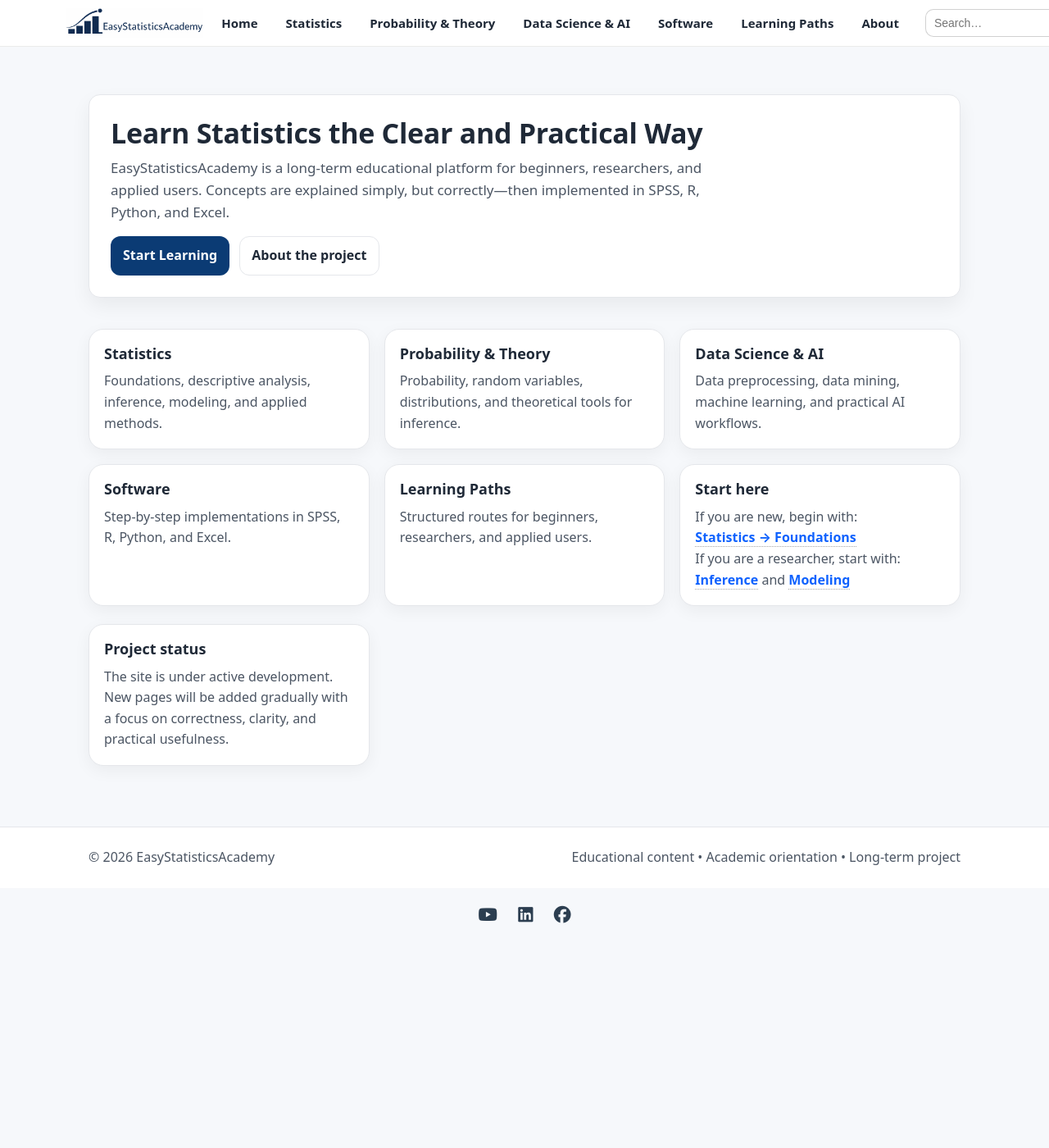
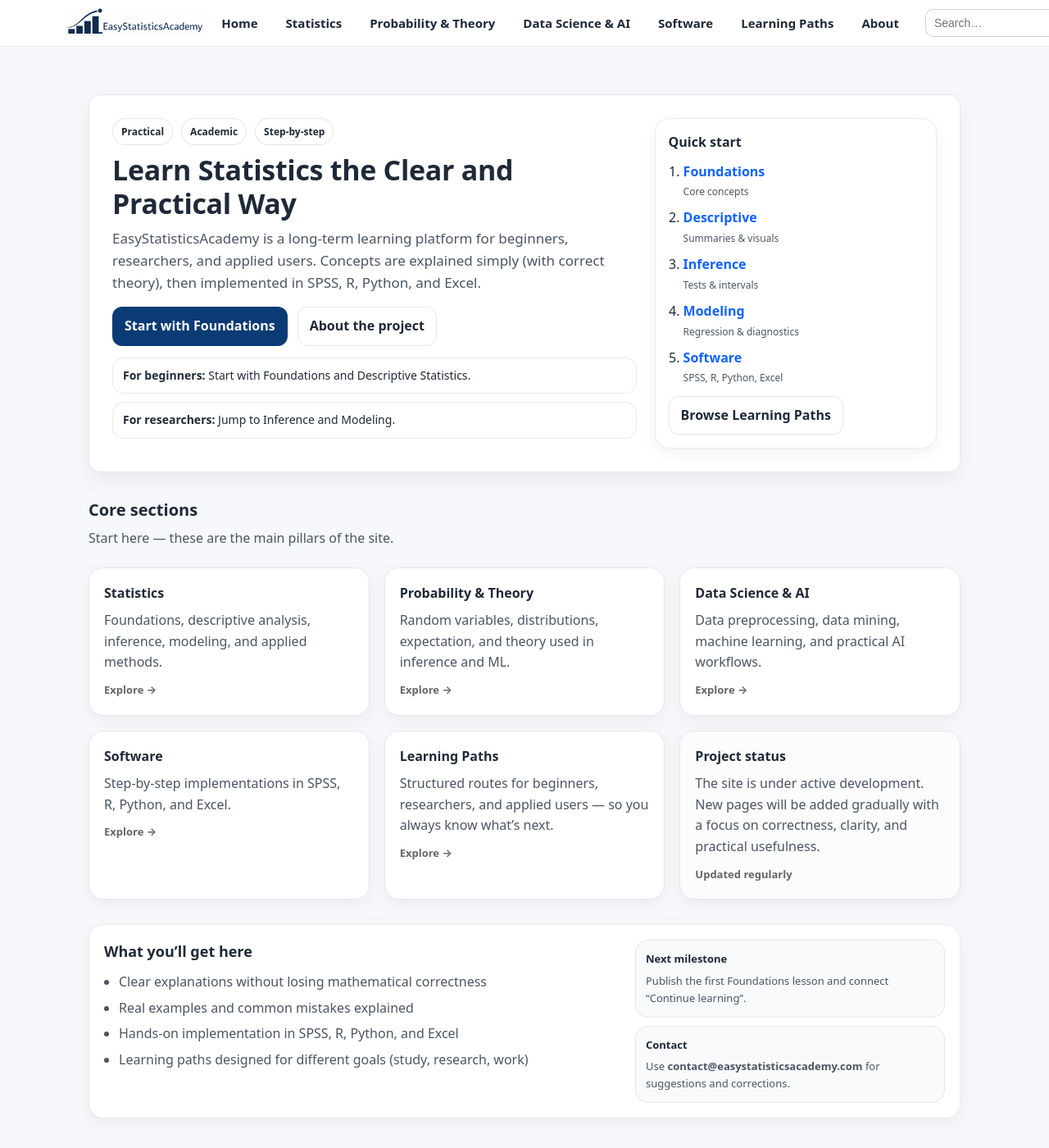
Before and after one commit to ammar-homaida-statistics/easystatisticsacademy, a Jekyll site: the page built from index.html, in a window 1280 px wide and 1400 px high. Shown: the whole window at 82% size. Built offline with Jekyll 4.4.1, drawn with Linux system fonts in a browser that asks for light colours.

Commit message:
update thehome page for the final

```diff
--- a/css/style.css
+++ b/css/style.css
@@ -632,3 +632,170 @@ a:hover{ text-decoration: underline; }
 .footer-social a:hover {
   color: #1f5fbf;
 }
+
+/* ===== Home polish ===== */
+
+.hero-home .hero-card { padding: 28px; }
+
+.hero-split{
+  display: grid;
+  grid-template-columns: 1.3fr 0.7fr;
+  gap: 22px;
+  align-items: start;
+}
+
+.badge-row{
+  display: flex;
+  gap: 10px;
+  flex-wrap: wrap;
+  margin-bottom: 10px;
+}
+
+.badge{
+  font-size: 12px;
+  font-weight: 700;
+  padding: 6px 10px;
+  border-radius: 999px;
+  border: 1px solid rgba(0,0,0,0.10);
+  background: rgba(255,255,255,0.7);
+}
+
+.lead{ font-size: 17px; color: var(--muted); }
+
+.hero-notes{
+  margin-top: 14px;
+  display: grid;
+  gap: 10px;
+}
+
+.note{
+  border: 1px solid rgba(0,0,0,0.08);
+  background: rgba(255,255,255,0.7);
+  border-radius: 14px;
+  padding: 10px 12px;
+  font-size: 14px;
+  color: var(--text);
+}
+
+.hero-panel .panel-card{
+  border: 1px solid rgba(0,0,0,0.08);
+  border-radius: 18px;
+  background: #fff;
+  padding: 16px;
+  box-shadow: 0 6px 18px rgba(0,0,0,0.05);
+}
+
+.panel-title{
+  margin: 0 0 10px 0;
+  font-size: 16px;
+}
+
+.quickstart{
+  margin: 0;
+  padding-left: 18px;
+  display: grid;
+  gap: 10px;
+}
+
+.quickstart a{ font-weight: 700; }
+
+.quickstart .meta{
+  display: block;
+  font-size: 12px;
+  color: var(--muted);
+  margin-top: 2px;
+}
+
+.panel-cta{ margin-top: 12px; }
+
+.section{ padding: 8px 0 0; }
+.section-slim{ padding-bottom: 8px; }
+
+.section-head{
+  margin: 6px 0 12px;
+}
+
+.section-head h2{
+  margin: 0 0 6px;
+  font-size: 20px;
+}
+
+.section-head p{
+  margin: 0;
+  color: var(--muted);
+}
+
+.grid-3{
+  grid-template-columns: repeat(3, minmax(0, 1fr));
+}
+
+.card h3{
+  margin: 0 0 8px;
+  font-size: 16px;
+}
+
+.card-foot{
+  display: inline-block;
+  margin-top: 10px;
+  font-weight: 700;
+  font-size: 13px;
+  color: rgba(0,0,0,0.60);
+}
+
+.card-muted{
+  background: rgba(255,255,255,0.65);
+}
+
+.callout{
+  display: grid;
+  grid-template-columns: 1.25fr 0.75fr;
+  gap: 18px;
+  background: #fff;
+  border: 1px solid rgba(0,0,0,0.08);
+  border-radius: 18px;
+  padding: 18px;
+  box-shadow: 0 6px 18px rgba(0,0,0,0.05);
+}
+
+.callout h2{
+  margin: 0 0 10px;
+  font-size: 18px;
+}
+
+.bullets{
+  margin: 0;
+  padding-left: 18px;
+  color: var(--muted);
+  display: grid;
+  gap: 6px;
+}
+
+.callout-side{
+  display: grid;
+  gap: 10px;
+}
+
+.mini{
+  border: 1px solid rgba(0,0,0,0.08);
+  border-radius: 16px;
+  padding: 12px;
+  background: rgba(246,248,251,0.75);
+}
+
+.mini-title{
+  font-weight: 800;
+  margin-bottom: 6px;
+  font-size: 13px;
+}
+
+.mini-body{
+  color: var(--muted);
+  font-size: 13px;
+}
+
+/* Responsive */
+@media (max-width: 980px){
+  .hero-split{ grid-template-columns: 1fr; }
+  .callout{ grid-template-columns: 1fr; }
+  .grid-3{ grid-template-columns: 1fr; }
+}
--- a/index.html
+++ b/index.html
@@ -1,76 +1,133 @@
 ---
 layout: default
-title: Home
-description: Learn statistics clearly with practical examples and implementations in SPSS, R, Python, and Excel.
+title: EasyStatisticsAcademy
+description: Learn statistics the clear and practical way — concepts explained simply, then implemented in SPSS, R, Python, and Excel.
+permalink: /
 ---
 
-<!-- HERO -->
-<section class="hero">
-  <div class="hero-card">
+<section class="hero hero-home">
+  <div class="hero-card hero-split">
+    <div class="hero-copy">
+      <div class="badge-row">
+        <span class="badge">Practical</span>
+        <span class="badge">Academic</span>
+        <span class="badge">Step-by-step</span>
+      </div>
+
       <h1>Learn Statistics the Clear and Practical Way</h1>
-    <p>
-      EasyStatisticsAcademy is a long-term educational platform for beginners, researchers,
-      and applied users. Concepts are explained simply, but correctly—then implemented in
-      SPSS, R, Python, and Excel.
+
+      <p class="lead">
+        EasyStatisticsAcademy is a long-term learning platform for beginners, researchers, and applied users.
+        Concepts are explained simply (with correct theory), then implemented in SPSS, R, Python, and Excel.
       </p>
+
       <div class="hero-actions">
-      <a class="btn" href="/learning-paths/">Start Learning</a>
+        <a class="btn" href="/foundations/">Start with Foundations</a>
         <a class="btn btn-outline" href="/about/">About the project</a>
-      <a class="btn btn-outline" id="continueBtn" href="#" style="display:none;">Continue Learning</a>
+      </div>
+
+      <div class="hero-notes">
+        <div class="note">
+          <strong>For beginners:</strong> Start with Foundations and Descriptive Statistics.
+        </div>
+        <div class="note">
+          <strong>For researchers:</strong> Jump to Inference and Modeling.
+        </div>
+      </div>
+    </div>
+
+    <div class="hero-panel">
+      <div class="panel-card">
+        <h2 class="panel-title">Quick start</h2>
+        <ol class="quickstart">
+          <li><a href="/foundations/">Foundations</a> <span class="meta">Core concepts</span></li>
+          <li><a href="/descriptive/">Descriptive</a> <span class="meta">Summaries & visuals</span></li>
+          <li><a href="/inference/">Inference</a> <span class="meta">Tests & intervals</span></li>
+          <li><a href="/modeling/">Modeling</a> <span class="meta">Regression & diagnostics</span></li>
+          <li><a href="/software/">Software</a> <span class="meta">SPSS, R, Python, Excel</span></li>
+        </ol>
+
+        <div class="panel-cta">
+          <a class="btn btn-outline" href="/learning-paths/">Browse Learning Paths</a>
+        </div>
+      </div>
     </div>
   </div>
 </section>
 
-<!-- MAIN AREAS -->
-<section class="grid">
+<section class="section">
+  <div class="section-head">
+    <h2>Core sections</h2>
+    <p>Start here — these are the main pillars of the site.</p>
+  </div>
+
+  <div class="grid grid-3">
     <a class="card card-link" href="/foundations/">
-    <h2>Statistics</h2>
+      <h3>Statistics</h3>
       <p>Foundations, descriptive analysis, inference, modeling, and applied methods.</p>
+      <span class="card-foot">Explore →</span>
     </a>
 
     <a class="card card-link" href="/probability/">
-    <h2>Probability & Theory</h2>
-    <p>Probability, random variables, distributions, and theoretical tools for inference.</p>
+      <h3>Probability &amp; Theory</h3>
+      <p>Random variables, distributions, expectation, and theory used in inference and ML.</p>
+      <span class="card-foot">Explore →</span>
     </a>
 
     <a class="card card-link" href="/data-mining/">
-    <h2>Data Science & AI</h2>
+      <h3>Data Science &amp; AI</h3>
       <p>Data preprocessing, data mining, machine learning, and practical AI workflows.</p>
+      <span class="card-foot">Explore →</span>
     </a>
 
     <a class="card card-link" href="/software/">
-    <h2>Software</h2>
+      <h3>Software</h3>
       <p>Step-by-step implementations in SPSS, R, Python, and Excel.</p>
+      <span class="card-foot">Explore →</span>
     </a>
 
     <a class="card card-link" href="/learning-paths/">
-    <h2>Learning Paths</h2>
-    <p>Structured routes for beginners, researchers, and applied users.</p>
+      <h3>Learning Paths</h3>
+      <p>Structured routes for beginners, researchers, and applied users — so you always know what’s next.</p>
+      <span class="card-foot">Explore →</span>
     </a>
 
-  <div class="card">
-    <h2>Start here</h2>
-    <p>If you are new, begin with:</p>
+    <div class="card card-muted">
+      <h3>Project status</h3>
       <p>
-      <a href="/foundations/" class="inline-link"><strong>Statistics → Foundations</strong></a>
+        The site is under active development. New pages will be added gradually with a focus
+        on correctness, clarity, and practical usefulness.
       </p>
-
-    <p>If you are a researcher, start with:</p>
-    <p>
-      <a href="/inference/" class="inline-link"><strong>Inference</strong></a>
-      and
-      <a href="/modeling/" class="inline-link"><strong>Modeling</strong></a>
-    </p>
+      <span class="card-foot">Updated regularly</span>
+    </div>
   </div>
 </section>
 
-<!-- STATUS NOTE -->
-<section class="grid">
-  <div class="card">
-    <h2>Project status</h2>
-    <p>
-      The site is under active development. New pages will be added gradually with a focus on
-      correctness, clarity, and practical usefulness.
-    </p>
+<section class="section section-slim">
+  <div class="callout">
+    <div class="callout-copy">
+      <h2>What you’ll get here</h2>
+      <ul class="bullets">
+        <li>Clear explanations without losing mathematical correctness</li>
+        <li>Real examples and common mistakes explained</li>
+        <li>Hands-on implementation in SPSS, R, Python, and Excel</li>
+        <li>Learning paths designed for different goals (study, research, work)</li>
+      </ul>
+    </div>
+
+    <div class="callout-side">
+      <div class="mini">
+        <div class="mini-title">Next milestone</div>
+        <div class="mini-body">
+          Publish the first Foundations lesson and connect “Continue learning”.
+        </div>
+      </div>
+      <div class="mini">
+        <div class="mini-title">Contact</div>
+        <div class="mini-body">
+          Use <strong>contact@easystatisticsacademy.com</strong> for suggestions and corrections.
+        </div>
+      </div>
+    </div>
   </div>
 </section>
```
Lines whose indentation alone changed are shown as unchanged.
